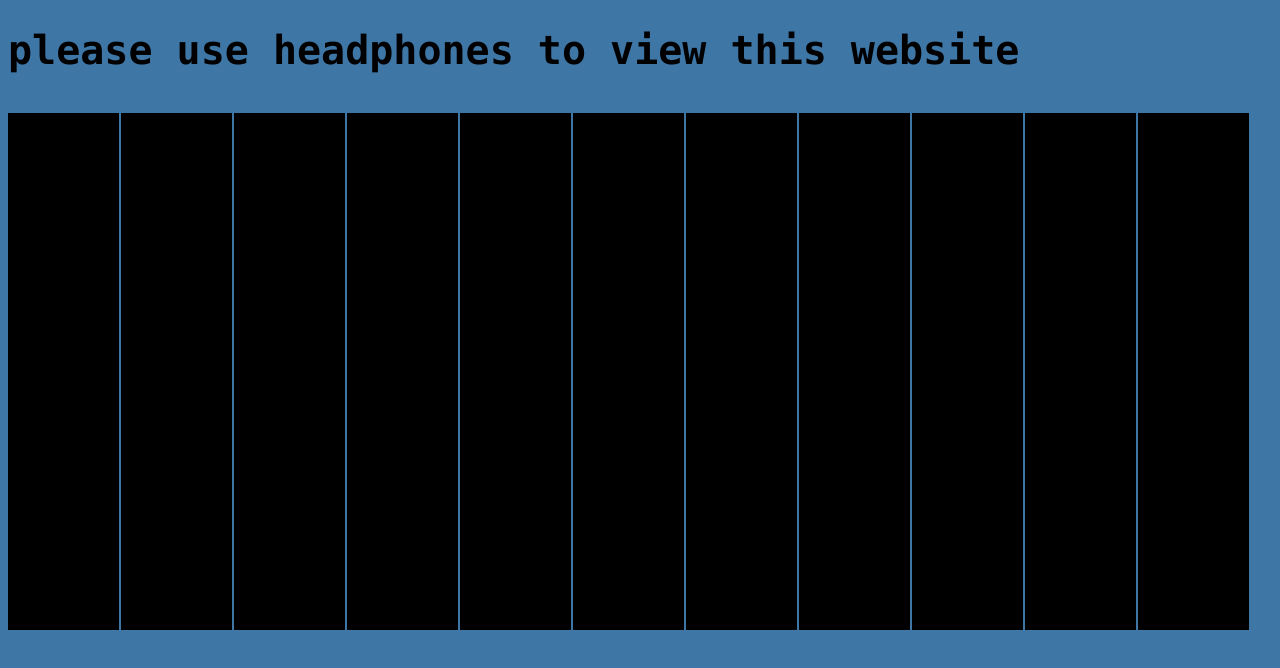
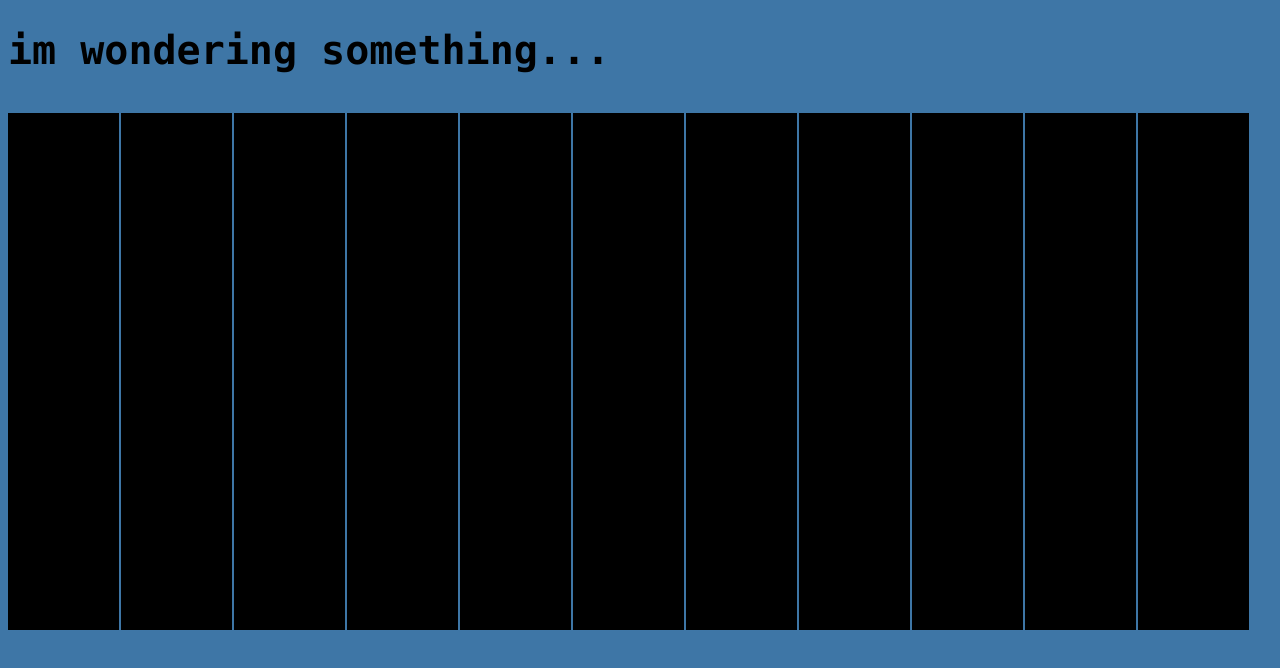
Before and after one commit to marmaclay/maclay-internetart-final, a plain HTML site: page index.html in a window 1280 px wide. Drawn offline with Linux system fonts and the light colour scheme.

Commit message:
title changed

```diff
--- a/index.html
+++ b/index.html
@@ -69,7 +69,7 @@
   </head>
   <body>
     <h1>
-      please use headphones to view this website
+      im wondering something...
     </h1>
     <p>
 
```
